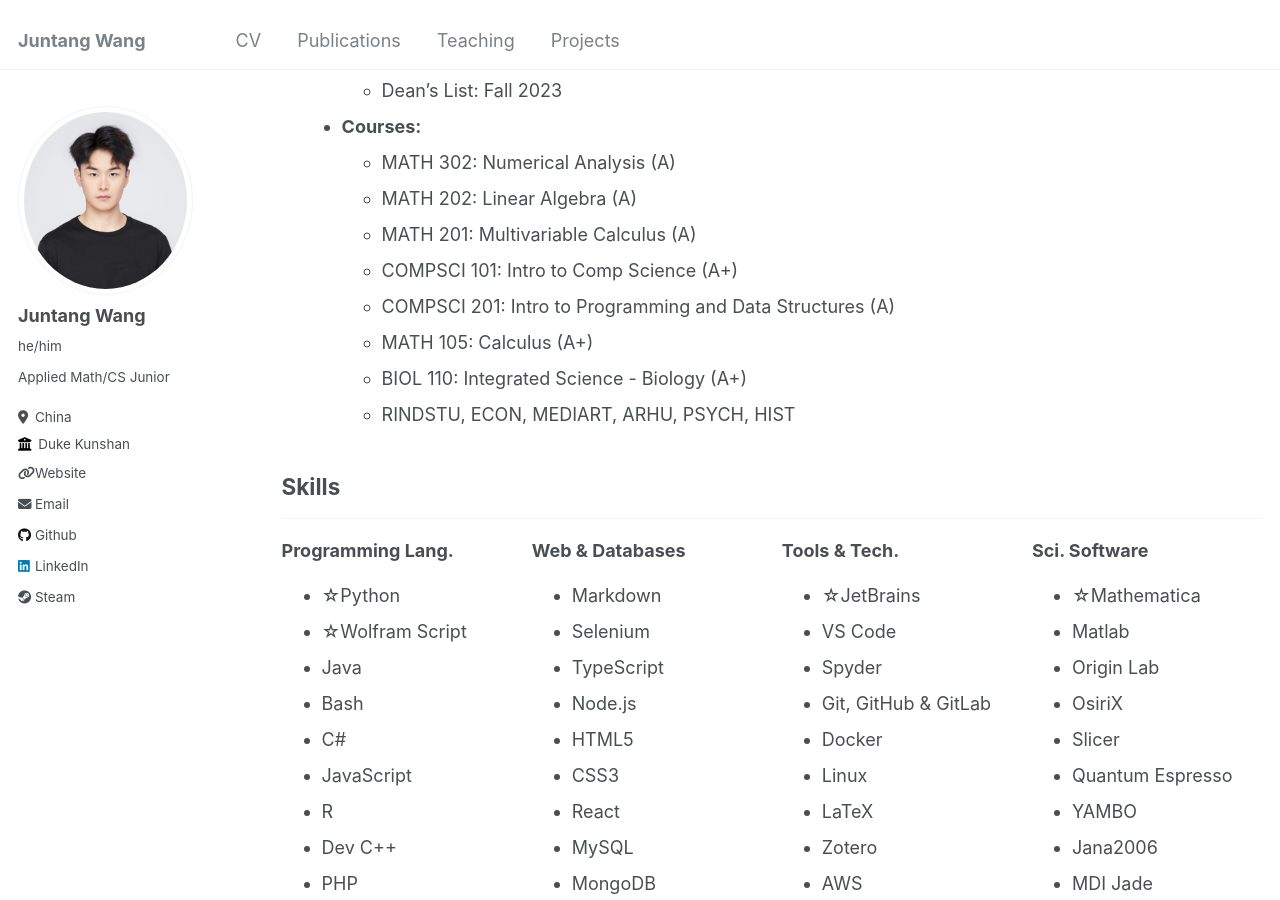
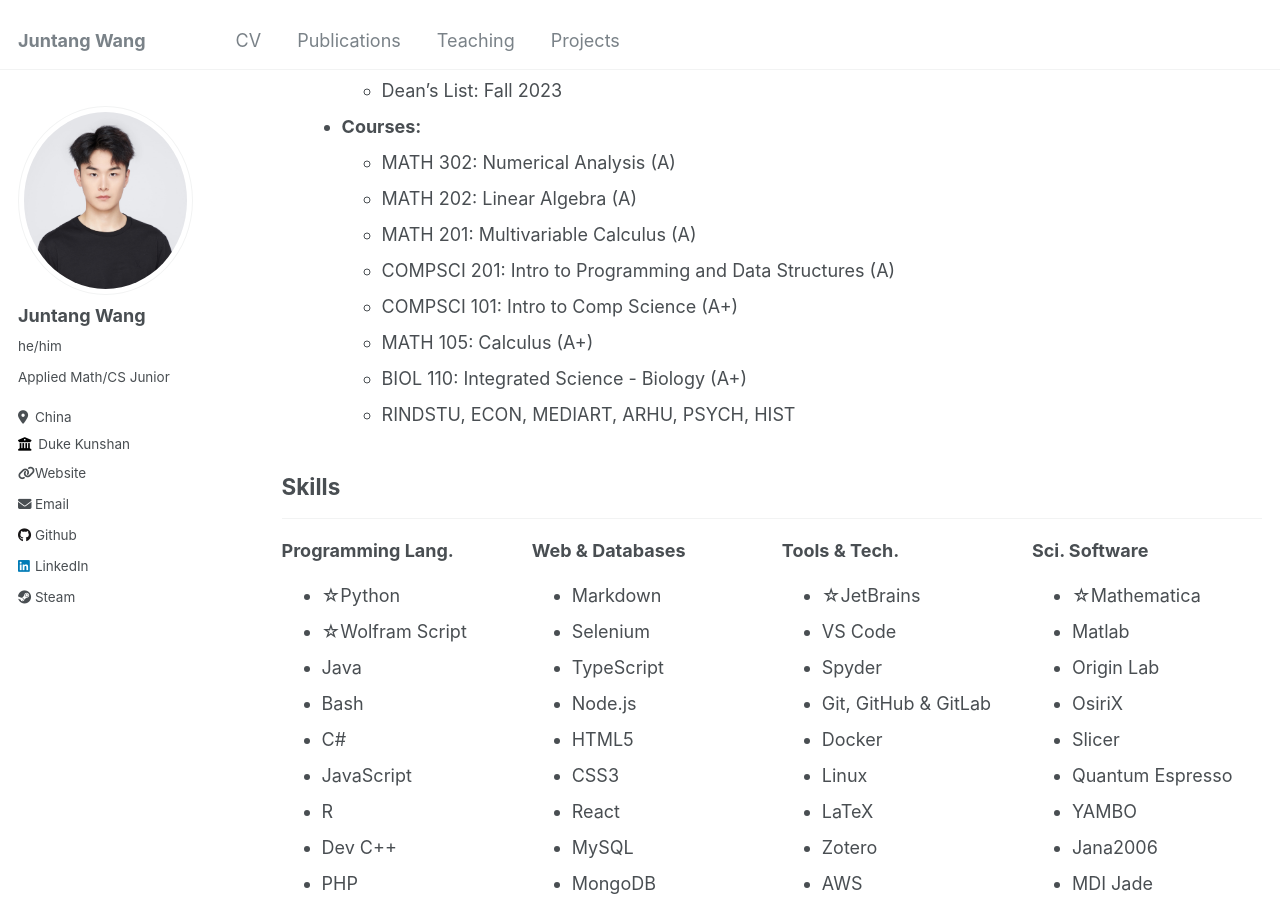
Before and after one commit to qqgjyx/qqgjyx.github.io, a Jekyll site: the page built from _pages/cv.md, in a window 1280 px wide and 900 px high, scrolled down 450 px. Built offline with Jekyll 4.4.1, drawn with Linux system fonts in a browser that asks for light colours.

Commit message:
Updated cv.md

```diff
--- a/_pages/cv.md
+++ b/_pages/cv.md
@@ -56,8 +56,8 @@ redirect_from:
         <li>MATH 302: Numerical Analysis (A)</li>
         <li>MATH 202: Linear Algebra (A)</li>
         <li>MATH 201: Multivariable Calculus (A)</li>
+        <li>COMPSCI 201: Intro to Programming and Data Structures (A)</li>
         <li>COMPSCI 101: Intro to Comp Science (A+)</li>
-        <li>COMPSCI 201: Intro to Programming and Data Structures (A)</li>
         <li>MATH 105: Calculus (A+)</li>
         <li>BIOL 110: Integrated Science - Biology (A+)</li>
         <li>RINDSTU, ECON, MEDIART, ARHU, PSYCH, HIST</li>
```
